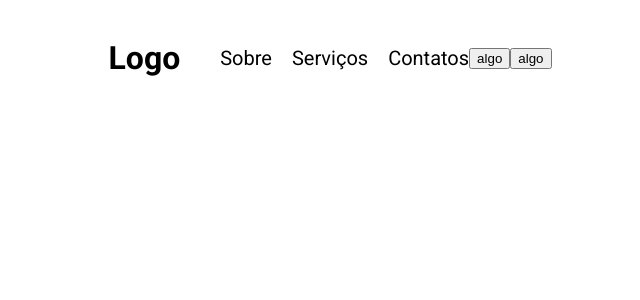
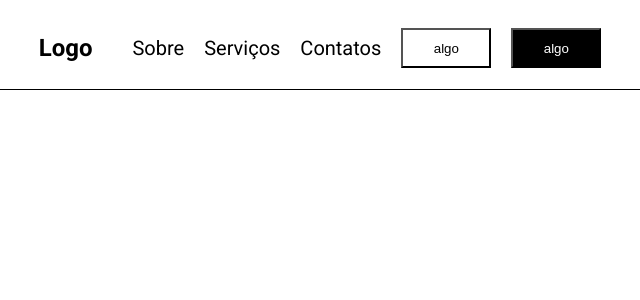
Before and after one commit to Narciso39/angular, an Angular app: page / in a window 1280 px wide. Shown: the top 300 px of the page, without its empty margins (310-950 px from the left). Built offline with nearby package versions, Linux system fonts and the light colour scheme.

Commit message:
botões estilizados e passando a classe via props

```diff
--- a/src/app/components/button/button.component.css
+++ b/src/app/components/button/button.component.css
@@ -0,0 +1,13 @@
+.primary {
+  width: 90px;
+  height: 40px;
+  background-color: #ffff;
+}
+
+
+.secundary {
+  width: 90px;
+  height: 40px;
+  color: #ffff;
+  background-color: #000;
+}
--- a/src/app/components/button/button.component.html
+++ b/src/app/components/button/button.component.html
@@ -1 +1 @@
-<button class="nav-btn" (click)="link()">{{name}}</button>
+<button [class]="btnType" (click)="link()">{{name}}</button>
--- a/src/app/components/button/button.component.ts
+++ b/src/app/components/button/button.component.ts
@@ -1,4 +1,4 @@
-import { Component } from '@angular/core';
+import { Component, Input } from '@angular/core';
 
 @Component({
   selector: 'app-button',
@@ -12,4 +12,7 @@ export class ButtonComponent {
   link() {
     console.log("algo")
   }
+
+  @Input()
+   btnType: string = "";
 }
--- a/src/app/components/header/header.component.css
+++ b/src/app/components/header/header.component.css
@@ -1,8 +1,21 @@
-header {
+.header {
   display: flex;
+  height: 60px;
   justify-content: center;
   flex-direction: row;
   align-items: center;
   text-align: center;
   padding: 10px;
 }
+.header-line {
+  height: 1px;
+  background-color: #000;
+  width: 100%;
+  margin-top: 1px;
+}
+
+.header-btn {
+  display: flex;
+  padding: 0 20px;
+  gap: 20px;
+}
--- a/src/app/components/header/header.component.html
+++ b/src/app/components/header/header.component.html
@@ -1,11 +1,14 @@
 <header>
+  <section class="header">
   <div>
     <h1>Logo</h1>
   </div>
 
   <app-navbar></app-navbar>
-  <div>
-    <app-button></app-button>
-    <app-button></app-button>
+  <div class="header-btn">
+    <app-button [btnType]="'primary'"></app-button>
+    <app-button [btnType]="'secundary'"></app-button>
   </div>
+</section>
+  <div class="header-line"></div>
 </header>
```
